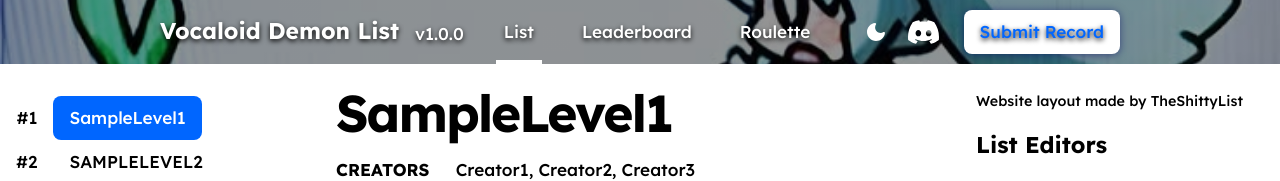
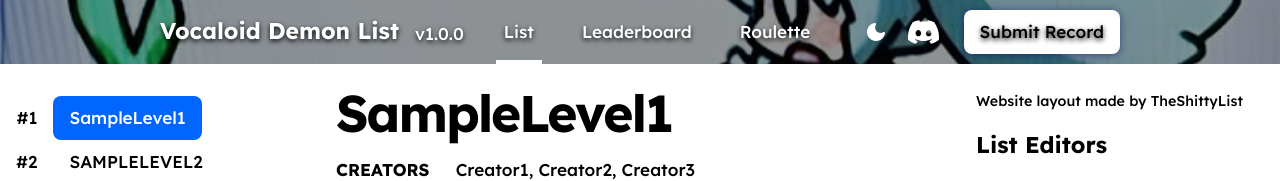
Before and after one commit to p0IIy/Vocaloid-Demon-List, a plain HTML site: page index.html in a window 1280 px wide. Shown: the top 181 px of the page. Drawn offline with nearby package versions, Linux system fonts and the light colour scheme.

Commit message:
Make submit record button text black

```diff
--- a/css/components/nav.css
+++ b/css/components/nav.css
@@ -44,7 +44,7 @@
     margin-left: 1rem;
     padding: 1rem;
     background-color: var(--color-on-primary);
-    color: var(--color-primary);
+    color: black;
     border-radius: 0.5rem;
     box-shadow: 0 1px 0.5rem 0 rgba(0, 0, 102, 0.5);
     transition: transform 100ms ease;
```
